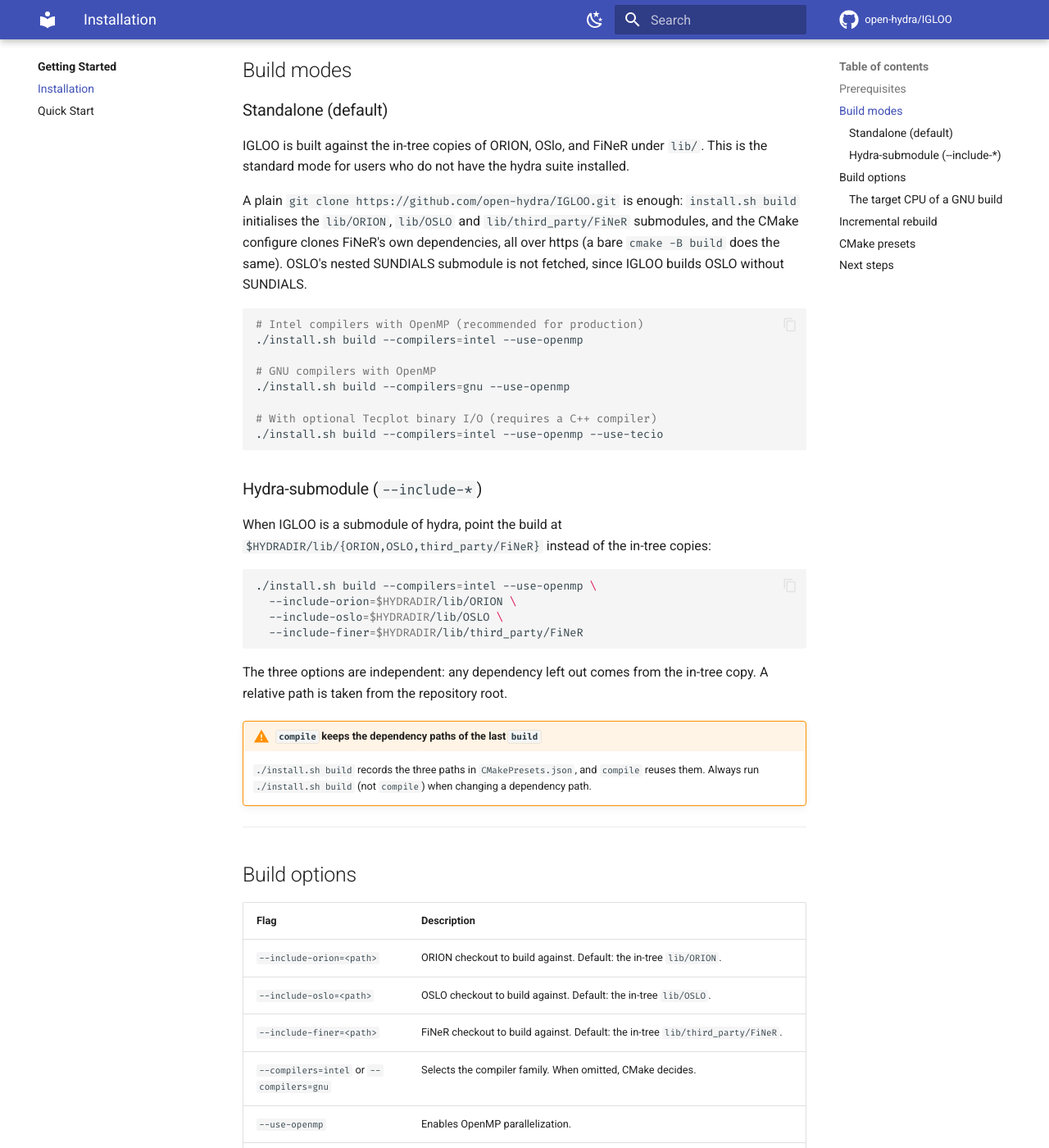
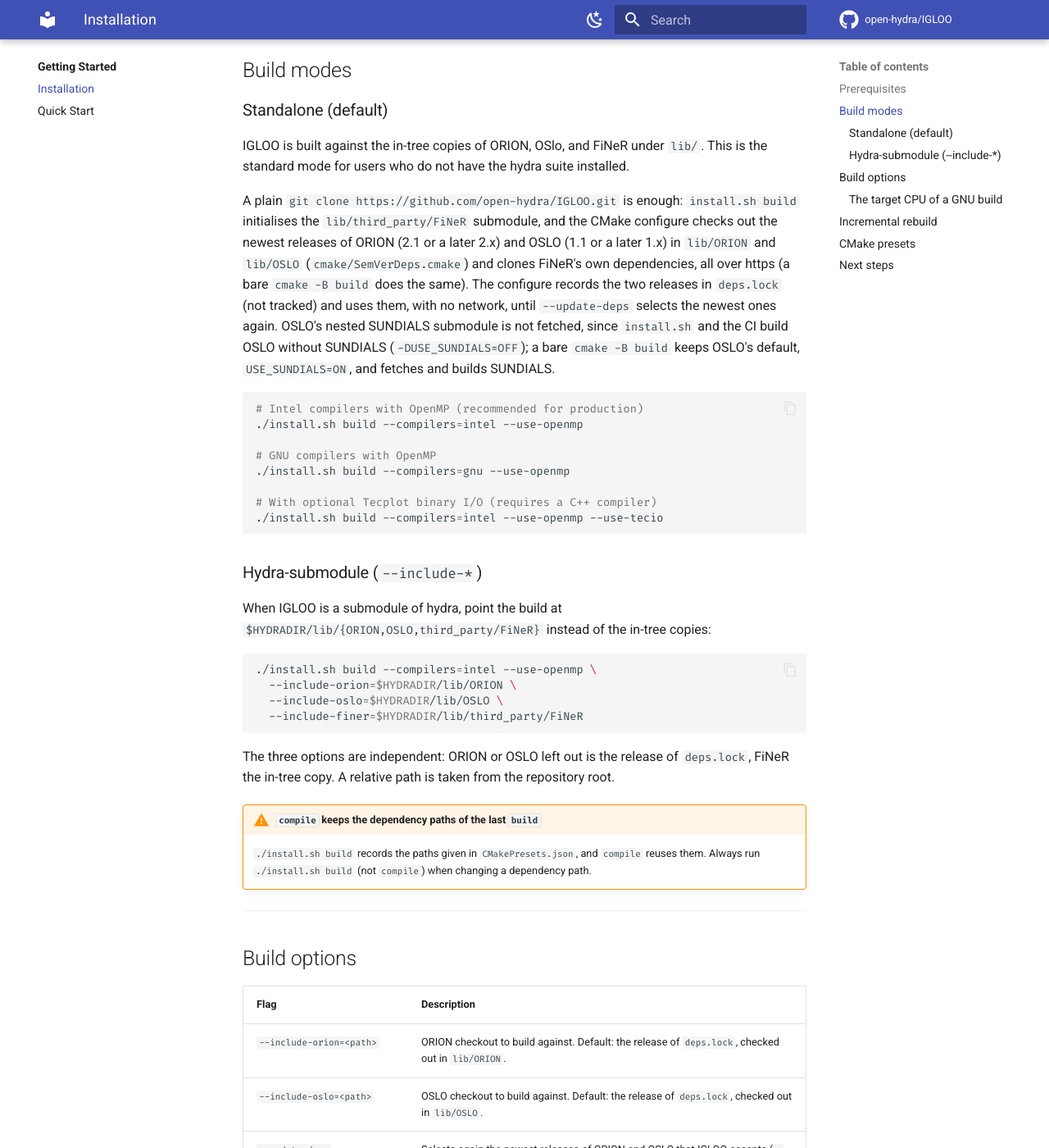
Before and after one commit to open-hydra/IGLOO, an MkDocs documentation site: the page built from docs/getting-started/installation.md, in a window 1280 px wide and 1400 px high, scrolled down 841 px. Shown: the whole window at 82% size. Built offline with MkDocs 1.6.1 and Material for MkDocs 9.7.7, drawn with Linux system fonts in a browser that asks for light colours; comment, search, counter and statistics services are not loaded; some of the changed text lies outside the part shown.

Commit message:
docs: ORION and OSLO by release, the grid files' 17 digits
The README, the overview, the acknowledgements, the structure page and
the installation guide say where a standalone build takes the libraries
from: FiNeR from its submodule, ORION (2.1 or a later 2.x) and OSLO (1.1
or a later 1.x) as the releases the configure checks out in lib/ and
records in deps.lock; --include-orion and --include-oslo build a local
checkout instead, --update-deps selects the newest releases again. The
installation guide also says that only install.sh and the CI turn
SUNDIALS off: a bare configure keeps OSLO's default and builds it. The
output page gives the grid files' format of ORION 2.1, E25.17E3.

At this commit IGLOO builds with gfortran and with ifx, and every test
passes: 382 of 382 with either compiler.

Co-Authored-By: Claude Opus 5.5 <noreply@anthropic.com>
Claude-Session: https://claude.ai/code/session_01YbtUqacA6qYqYfoFJvSCJ8

````diff
--- a/docs/getting-started/installation.md
+++ b/docs/getting-started/installation.md
@@ -1,6 +1,6 @@
 # Installation
 
-This page describes how to build IGLOO. Two build modes exist: **standalone** (IGLOO owns its own copies of ORION, OSlo, and FiNeR) and **hydra-submodule** (IGLOO reuses the dependency tree already present in `$HYDRADIR/lib/`).
+This page describes how to build IGLOO. Two build modes exist: **standalone** (IGLOO checks out the releases of ORION and OSlo it requires and owns its copy of FiNeR) and **hydra-submodule** (IGLOO reuses the dependency tree already present in `$HYDRADIR/lib/`).
 
 ---
 
@@ -24,7 +24,7 @@ This page describes how to build IGLOO. Two build modes exist: **standalone** (I
 
 IGLOO is built against the in-tree copies of ORION, OSlo, and FiNeR under `lib/`. This is the standard mode for users who do not have the hydra suite installed.
 
-A plain `git clone https://github.com/open-hydra/IGLOO.git` is enough: `install.sh build` initialises the `lib/ORION`, `lib/OSLO` and `lib/third_party/FiNeR` submodules, and the CMake configure clones FiNeR's own dependencies, all over https (a bare `cmake -B build` does the same). OSLO's nested SUNDIALS submodule is not fetched, since IGLOO builds OSLO without SUNDIALS.
+A plain `git clone https://github.com/open-hydra/IGLOO.git` is enough: `install.sh build` initialises the `lib/third_party/FiNeR` submodule, and the CMake configure checks out the newest releases of ORION (2.1 or a later 2.x) and OSLO (1.1 or a later 1.x) in `lib/ORION` and `lib/OSLO` (`cmake/SemVerDeps.cmake`) and clones FiNeR's own dependencies, all over https (a bare `cmake -B build` does the same). The configure records the two releases in `deps.lock` (not tracked) and uses them, with no network, until `--update-deps` selects the newest ones again. OSLO's nested SUNDIALS submodule is not fetched, since `install.sh` and the CI build OSLO without SUNDIALS (`-DUSE_SUNDIALS=OFF`); a bare `cmake -B build` keeps OSLO's default, `USE_SUNDIALS=ON`, and fetches and builds SUNDIALS.
 
 ```bash
 # Intel compilers with OpenMP (recommended for production)
@@ -48,10 +48,10 @@ When IGLOO is a submodule of hydra, point the build at `$HYDRADIR/lib/{ORION,OSL
   --include-finer=$HYDRADIR/lib/third_party/FiNeR
 ```
 
-The three options are independent: any dependency left out comes from the in-tree copy. A relative path is taken from the repository root.
+The three options are independent: ORION or OSLO left out is the release of `deps.lock`, FiNeR the in-tree copy. A relative path is taken from the repository root.
 
 !!! warning "`compile` keeps the dependency paths of the last `build`"
-    `./install.sh build` records the three paths in `CMakePresets.json`, and `compile` reuses them. Always run `./install.sh build` (not `compile`) when changing a dependency path.
+    `./install.sh build` records the paths given in `CMakePresets.json`, and `compile` reuses them. Always run `./install.sh build` (not `compile`) when changing a dependency path.
 
 ---
 
@@ -59,8 +59,9 @@ The three options are independent: any dependency left out comes from the in-tre
 
 | Flag | Description |
 |------|-------------|
-| `--include-orion=<path>` | ORION checkout to build against. Default: the in-tree `lib/ORION`. |
-| `--include-oslo=<path>` | OSLO checkout to build against. Default: the in-tree `lib/OSLO`. |
+| `--include-orion=<path>` | ORION checkout to build against. Default: the release of `deps.lock`, checked out in `lib/ORION`. |
+| `--include-oslo=<path>` | OSLO checkout to build against. Default: the release of `deps.lock`, checked out in `lib/OSLO`. |
+| `--update-deps` | Selects again the newest releases of ORION and OSLO that IGLOO accepts (`-DSEMVER_UPDATE=ALL`). |
 | `--include-finer=<path>` | FiNeR checkout to build against. Default: the in-tree `lib/third_party/FiNeR`. |
 | `--compilers=intel` or `--compilers=gnu` | Selects the compiler family. When omitted, CMake decides. |
 | `--use-openmp` | Enables OpenMP parallelization. |
````
Also changed, not shown: README.md (+3 -3 lines), docs/about/acknowledgements.md (+3 -2 lines), docs/development/structure.md (+2 -2 lines), docs/overview.md (+1 -1 lines), docs/user/using.md (+1 -1 lines).
